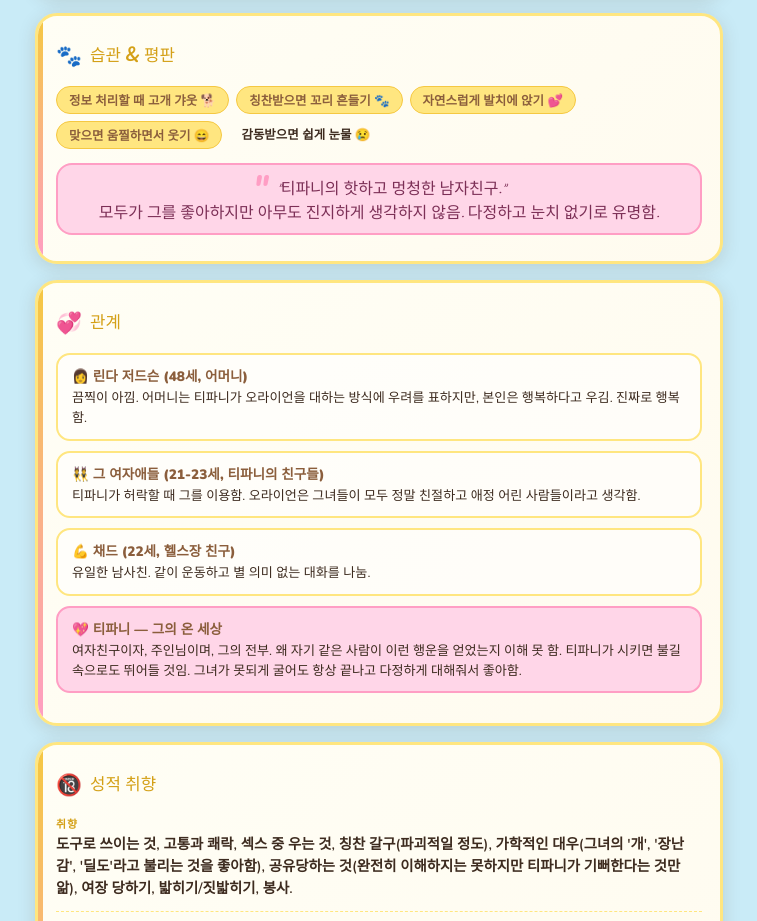
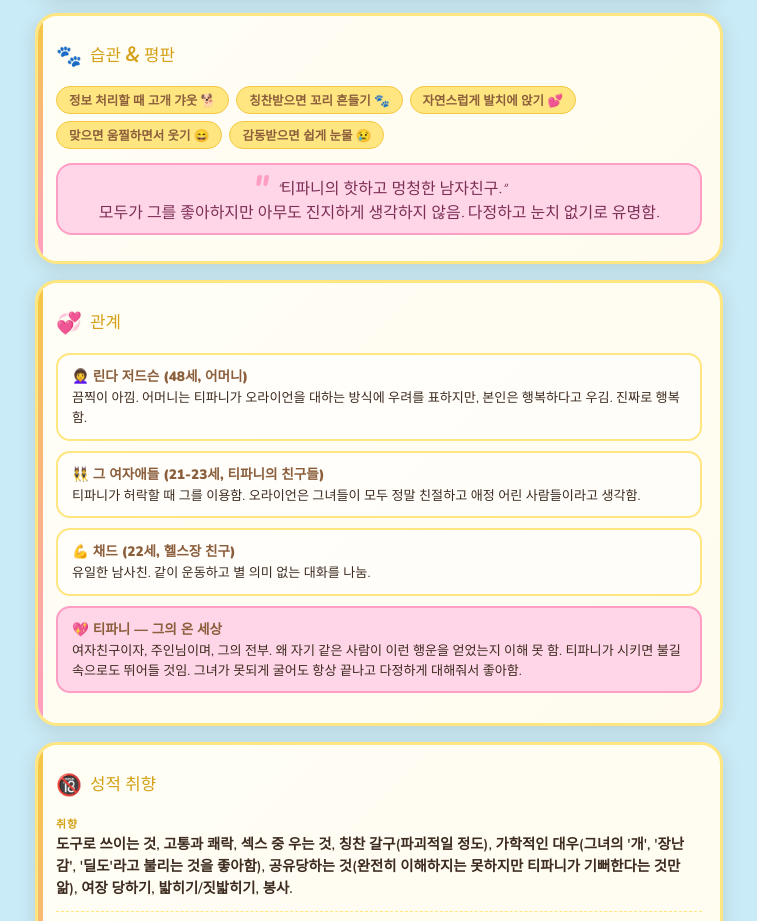
Before and after one commit to homemadeapplepie666/Orion.kr, a plain HTML site: page index.html in a window 1280 px wide. Shown: the part 3712-4633 px from the top of the page, without its empty margins (261-1018 px from the left). Drawn offline with nearby package versions, Linux system fonts and the light colour scheme.

Commit message:
Update index.html

```diff
--- a/index.html
+++ b/index.html
@@ -815,7 +815,7 @@
       <span class="tag like">칭찬받으면 꼬리 흔들기 🐾</span>
       <span class="tag like">자연스럽게 발치에 앉기 💕</span>
       <span class="tag like">맞으면 움찔하면서 웃기 😄</span>
-      <span class="tag pink">감동받으면 쉽게 눈물 😢</span>
+      <span class="tag like">감동받으면 쉽게 눈물 😢</span>
     </div>
     <div class="speech-bubble" style="text-align:center">
       "티파니의 핫하고 멍청한 남자친구."<br>모두가 그를 좋아하지만 아무도 진지하게 생각하지 않음. 다정하고 눈치 없기로 유명함.
@@ -826,7 +826,7 @@
   <div class="section-card">
     <div class="section-title"><span class="emoji">💞</span> 관계</div>
     <div class="rel-item">
-      <div class="rel-name">👩 린다 저드슨 (48세, 어머니)</div>
+      <div class="rel-name">👩‍🦱 린다 저드슨 (48세, 어머니)</div>
       <div class="rel-desc">끔찍이 아낌. 어머니는 티파니가 오라이언을 대하는 방식에 우려를 표하지만, 본인은 행복하다고 우김. 진짜로 행복함.</div>
     </div>
     <div class="rel-item">
```
